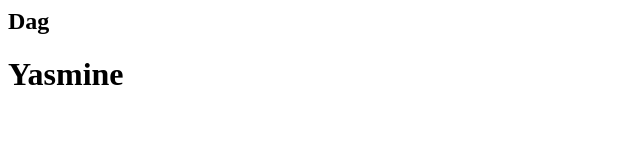
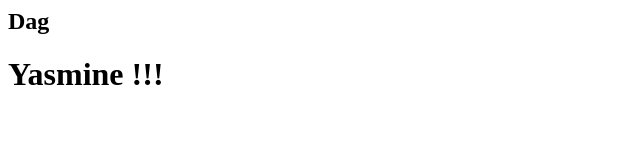
Before and after one commit to DeShrike/Yasmine, a plain HTML site: page index.html in a window 1280 px wide. Shown: the full height of the page, 0-640 px from the left. Drawn offline with Linux system fonts and the light colour scheme.

Commit message:
Addded !!

```diff
--- a/index.html
+++ b/index.html
@@ -5,7 +5,7 @@
 <body>
 
 <h2>Dag</h2>
-<h1>Yasmine</h1>
+<h1>Yasmine !!!</h1>
 
 </body>
 
```
